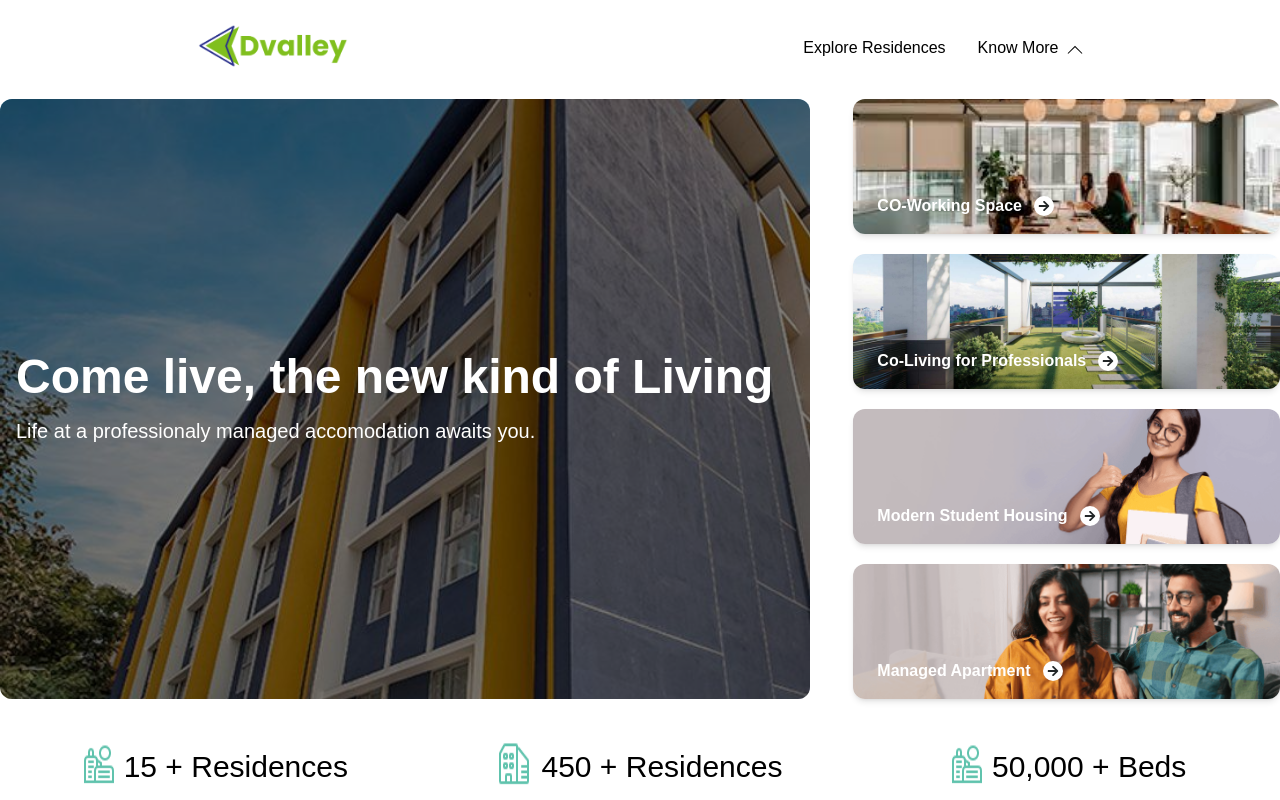
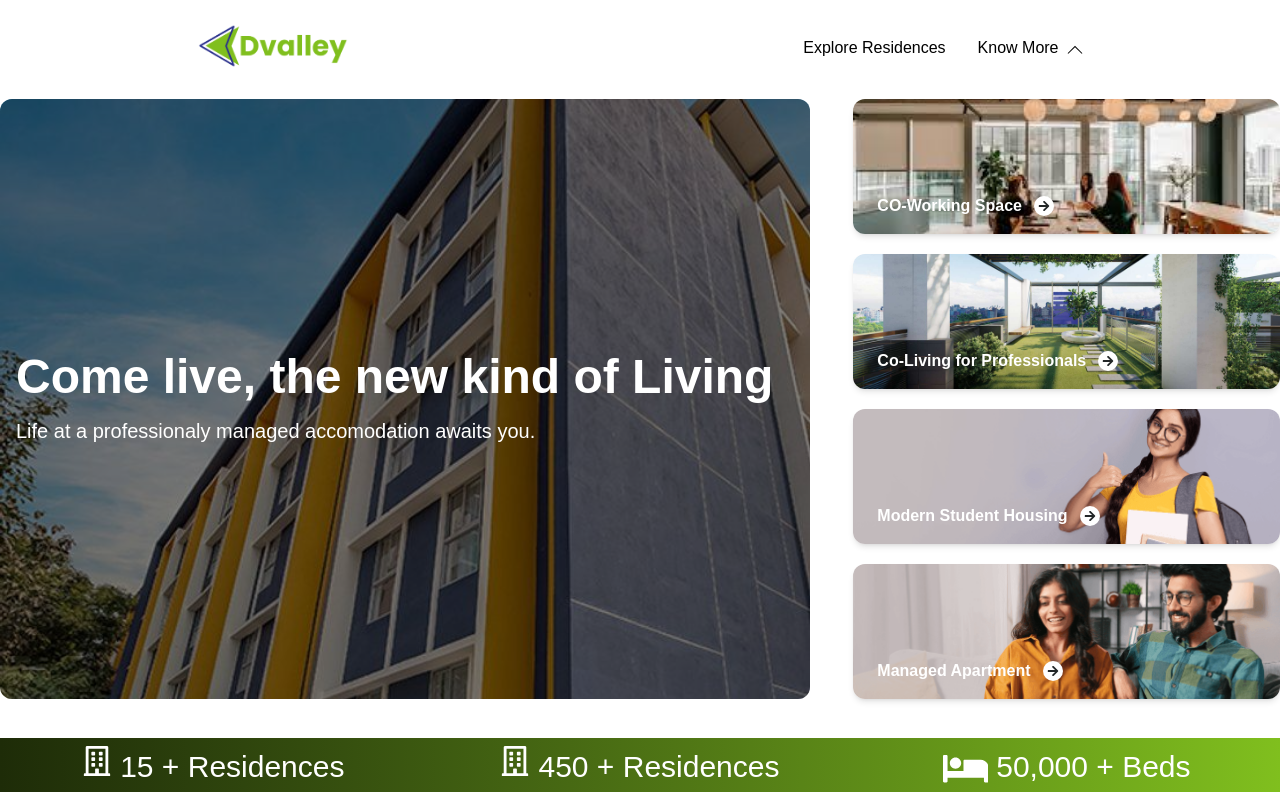
Before and after one commit to nahianeasytechx/D-valley, a React (Vite) app: page / in a window 1280 px wide. Shown: the top 800 px of the page. Built offline with nearby package versions, Linux system fonts and the light colour scheme.

Commit message:
updated icons

```diff
--- a/src/components/CounterPart.jsx
+++ b/src/components/CounterPart.jsx
@@ -1,26 +1,27 @@
 import React from "react";
 import cities from "../assets/citiesicon.png";
 import residencies from "../assets/residencies.png";
-import beds from "../assets/beds.png";
 import CountUp from 'react-countup';
+import { FaRegBuilding } from "react-icons/fa";
+import { FaBed } from "react-icons/fa";
 const CounterPart = () => {
   return (
-    <div className="container mx-auto py-8">
-      <div className="flex ">
+    <div className="w-full mx-auto py-8">
+      <div className={`flex bg-gradient-to-r from-[#1e2c08] to-[#80bf1e] text-white`}>
         <div className="w-1/3 shadow-xl flex flex-wrap lg:space-x-2  justify-center rounded-xl lg:shadow-none lg:rounded-none">
-      <img src={cities} alt="citiesicon.png"  className="mr-2"/>
+    <FaRegBuilding className="mt-2 text-3xl"/>
           <p className="text-2xl lg:text-[30px]  text-center lg:text-xl mt-2">
             <CountUp end={15} /> + Residences
           </p>
         </div>
         <div className="w-1/3 shadow-xl flex flex-wrap lg:space-x-2  justify-center rounded-xl lg:shadow-none lg:rounded-none">
-      <img src={residencies} alt="citiesicon.png"  className="mr-2"/>
+    <FaRegBuilding className="mt-2 text-3xl"/>
           <p className="text-2xl lg:text-[30px]  text-center lg:text-xl mt-2">
             <CountUp end={450} /> + Residences
           </p>
         </div>
         <div className="w-1/3 shadow-xl flex flex-wrap lg:space-x-2  justify-center rounded-xl lg:shadow-none lg:rounded-none">
-      <img src={cities} alt="citiesicon.png" className="mr-2" />
+     <FaBed className="mt-1 lg:mt-2 text-[45.5px]"/>
           <p className="text-2xl lg:text-[30px] text-center lg:text-xl mt-2">
             <CountUp end={50000} /> + Beds
           </p>
```
